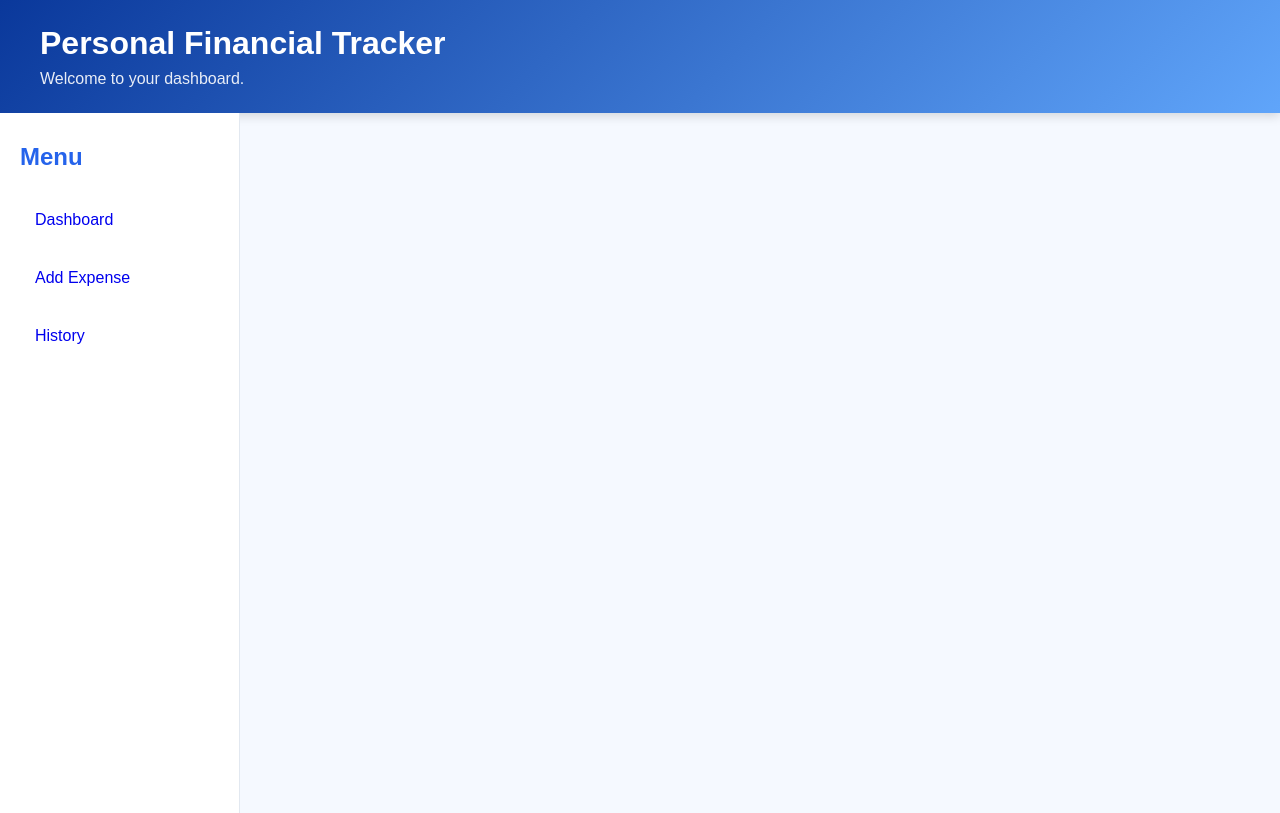
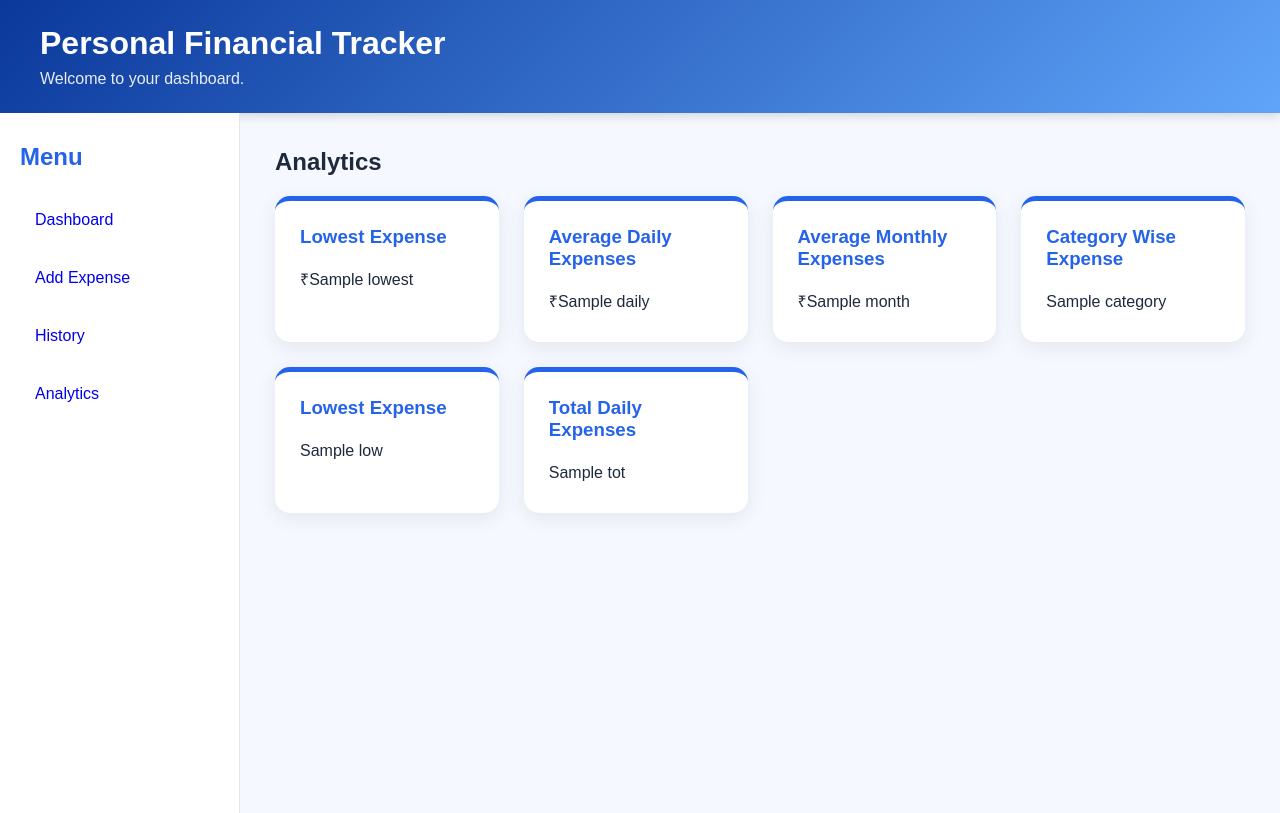
Before and after one commit to Urvi1408/Expense-Tracker, a Python web app: template templates/analytics.html in a window 1280 px wide. Run offline with Jinja, Linux system fonts and the light colour scheme; the template is opened without the code that fills it: most values are stand-ins (such as "Sample title", 1, 10 or a date in 2020).

Commit message:
created analysis.html

```diff
--- a/app.py
+++ b/app.py
@@ -50,5 +50,9 @@ def history():
 
     return render_template("history.html",view=view,search=search)
 
+
+@app.route("/analytics")
+def analytics():
+
 if __name__ =="__main__":
     app.run(debug=True)
--- a/templates/add_expense.html
+++ b/templates/add_expense.html
@@ -21,6 +21,7 @@
             <li><a href="{{ url_for('home') }}">Dashboard</a></li>
             <li><a href="{{ url_for('add_expense') }}">Add Expense</a></li>
             <li><a href="{{ url_for('history') }}">History</a></li>
+            <li><a href="{{ url_for('analytics') }}">Analytics</a></li>
         </ul>
 
     </aside>
--- a/templates/analytics.html
+++ b/templates/analytics.html
@@ -22,9 +22,41 @@
             <li><a href="{{ url_for('home') }}">Dashboard</a></li>
             <li><a href="{{ url_for('add_expense') }}">Add Expense</a></li>
             <li><a href="{{ url_for('history') }}">History</a></li>
+            <li><a href="{{ url_for('analytics') }}">Analytics</a></li>
         </ul>
 
     </aside>
 
+    <section>
+        <h2>Analytics</h2>
+        <div class="cards">
+            <div class="card">
+                <h3>Lowest Expense</h3>
+                <p>₹{{ lowest }}</p>
+            </div>
+            <div class="card">
+                <h3>Average Daily Expenses</h3>
+                <p>₹{{ daily }}</p>
+            </div>
+            <div class="card">
+                <h3>Average Monthly Expenses</h3>
+                <p>₹{{ month }}</p>
+            </div>
+            <div class="card">
+                <h3>Category Wise Expense</h3>
+                <p>{{ category}} </p>
+            </div>
+            <div class="card">
+                <h3>Lowest Expense</h3>
+                <p>{{ low }}</p>
+            </div>
+            <div class="card">
+                <h3>Total Daily Expenses</h3>
+                <p> {{ tot }} </p>
+            </div>
+        </div>
+
+    </section>
+
 </body>
 </html>
--- a/templates/history.html
+++ b/templates/history.html
@@ -22,6 +22,7 @@
             <li><a href="{{ url_for('home') }}">Dashboard</a></li>
             <li><a href="{{ url_for('add_expense') }}">Add Expense</a></li>
             <li><a href="{{ url_for('history') }}">History</a></li>
+            <li><a href="{{ url_for('analytics') }}">Analytics</a></li>
         </ul>
 
     </aside>
--- a/templates/index.html
+++ b/templates/index.html
@@ -31,6 +31,7 @@
             <li><a href="{{ url_for('home') }}">Dashboard</a></li>
             <li><a href="{{ url_for('add_expense') }}">Add Expense</a></li>
             <li><a href="{{ url_for('history') }}">History</a></li>
+            <li><a href="{{ url_for('analytics') }}">Analytics</a></li>
         </ul>
 
     </aside>
```
Also changed, not shown: templates/settings.html (deleted).
